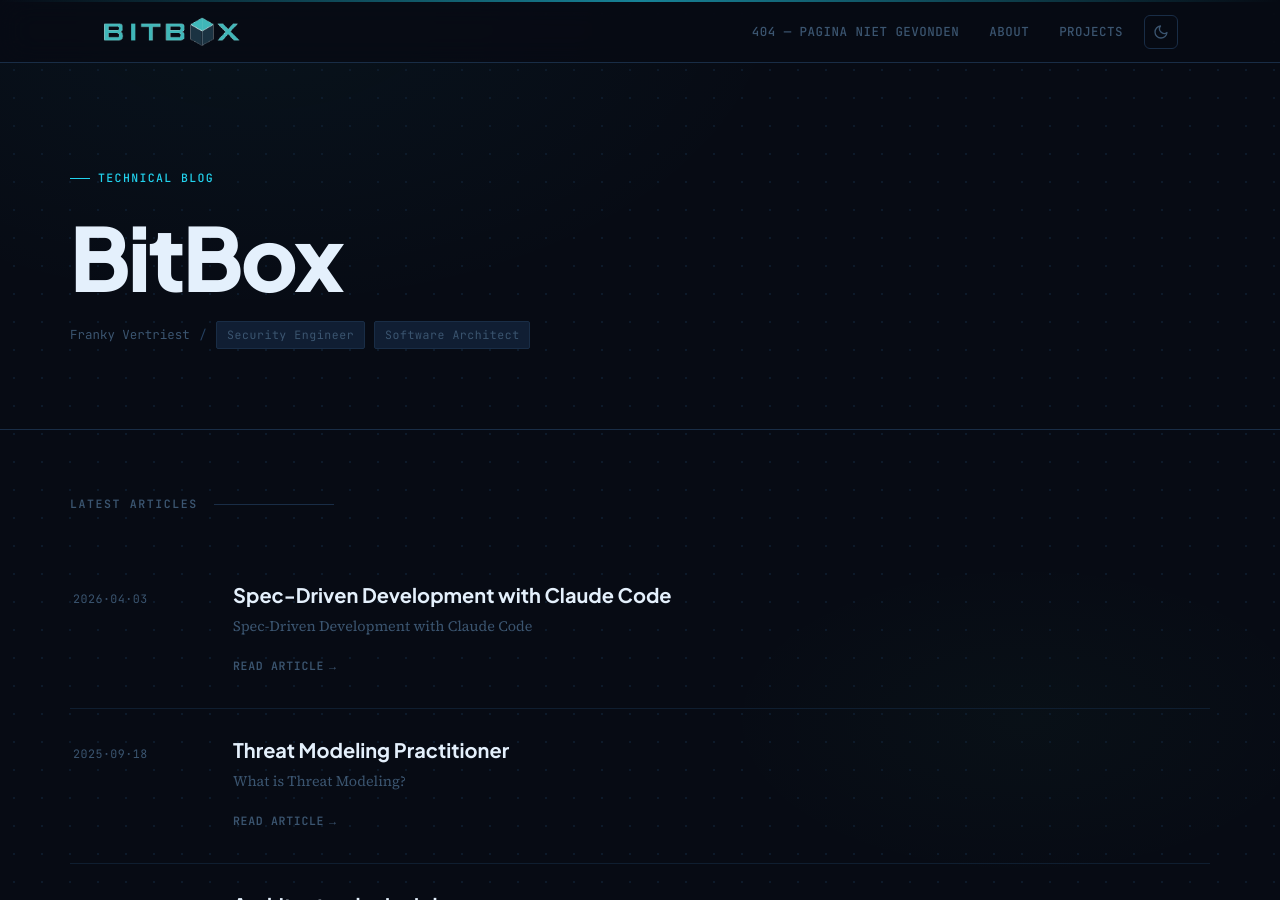
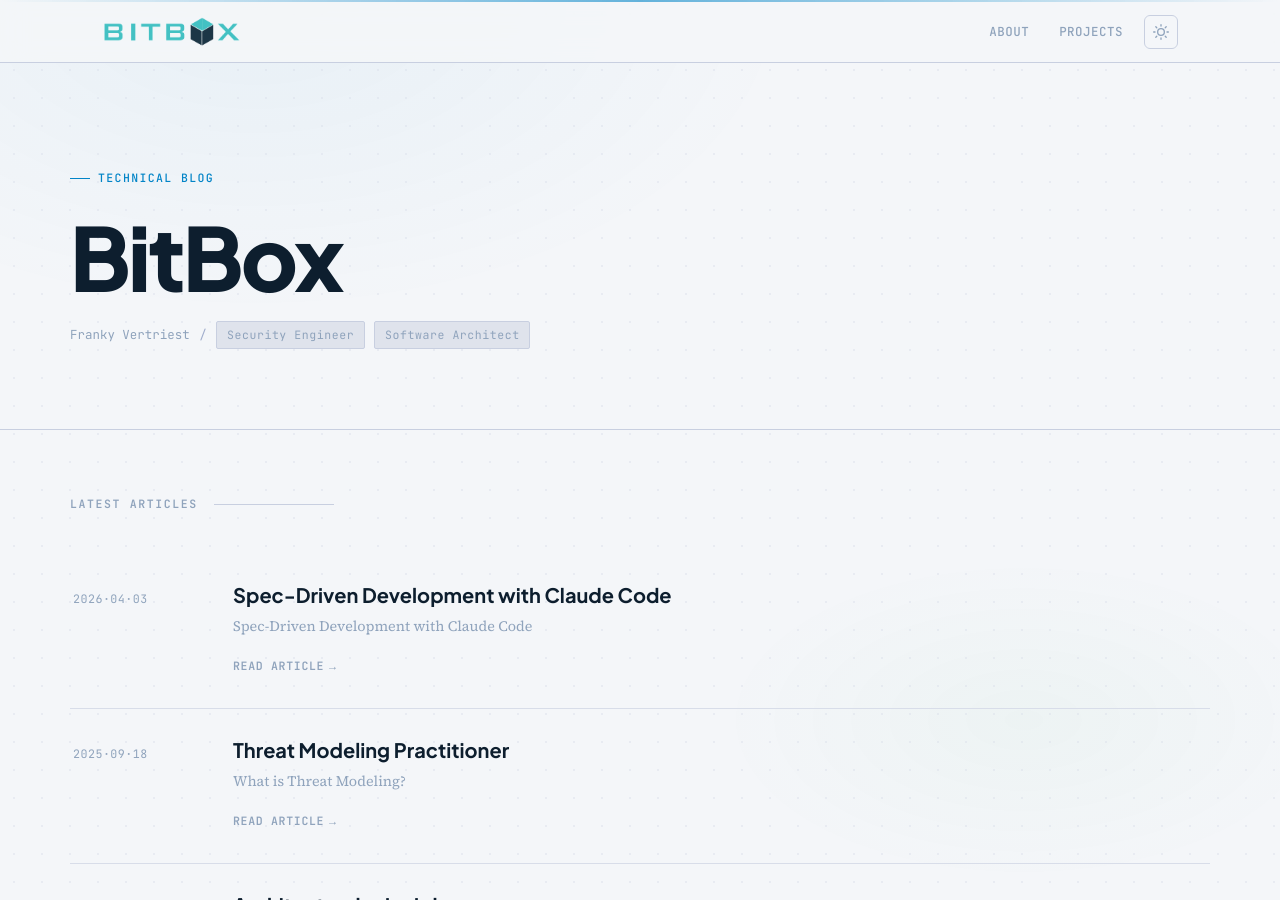
Before and after one commit to BeBitbox/BeBitbox.github.io, a Jekyll site: the page built from index.markdown, in a window 1280 px wide and 900 px high. Built offline with Jekyll 4.4.1, drawn with Linux system fonts in a browser that asks for light colours.

Commit message:
update website

```diff
--- a/_config.yml
+++ b/_config.yml
@@ -59,3 +59,4 @@
   - vendor/gems/
   - vendor/ruby/
   - CLAUDE.md
+  - 404.html
--- a/_layouts/default.html
+++ b/_layouts/default.html
@@ -42,11 +42,16 @@
   <link rel="stylesheet" href="{{ '/assets/css/style.css' | relative_url }}">
   <link rel="alternate" type="application/rss+xml" title="{{ site.title | escape }}" href="{{ '/feed.xml' | relative_url }}">
 
-  <!-- Apply saved theme before paint to avoid flash -->
+  <!-- Apply theme before paint to avoid flash -->
   <script>
     (function() {
-      var t = localStorage.getItem('bb-theme');
-      if (t === 'light') document.documentElement.setAttribute('data-theme', 'light');
+      var stored = localStorage.getItem('bb-theme');
+      if (stored) {
+        if (stored === 'light') document.documentElement.setAttribute('data-theme', 'light');
+      } else {
+        var prefersDark = window.matchMedia && window.matchMedia('(prefers-color-scheme: dark)').matches;
+        if (!prefersDark) document.documentElement.setAttribute('data-theme', 'light');
+      }
     })();
   </script>
 </head>
@@ -128,6 +133,18 @@
           localStorage.setItem('bb-theme', 'light');
         }
       });
+      // Sync with OS-level changes when no explicit preference is stored
+      if (window.matchMedia) {
+        window.matchMedia('(prefers-color-scheme: dark)').addEventListener('change', function(e) {
+          if (!localStorage.getItem('bb-theme')) {
+            if (e.matches) {
+              document.documentElement.removeAttribute('data-theme');
+            } else {
+              document.documentElement.setAttribute('data-theme', 'light');
+            }
+          }
+        });
+      }
     })();
   </script>
 
```
